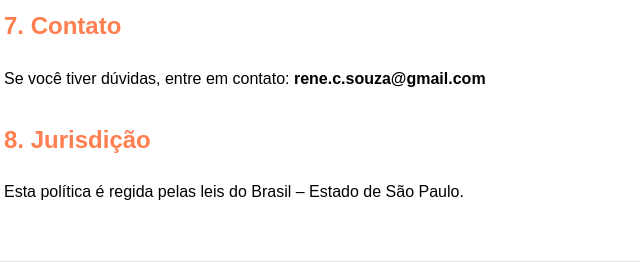
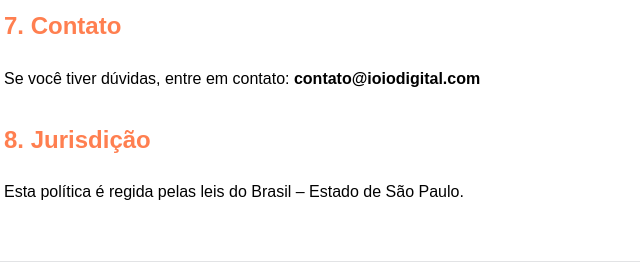
Before and after one commit to ioiodigital/bigpetlove, a plain HTML site: page privacidade.html in a window 1280 px wide. Shown: the part 1246-1508 px from the top of the page, 211-851 px from the left. Drawn offline with Linux system fonts and the light colour scheme.

Commit message:
Update privacidade.html

```diff
--- a/privacidade.html
+++ b/privacidade.html
@@ -77,7 +77,7 @@
     <p>Atualizações podem ser feitas e serão publicadas nesta mesma página.</p>
 
     <h2>7. Contato</h2>
-    <p>Se você tiver dúvidas, entre em contato: <strong>rene.c.souza@gmail.com</strong></p>
+    <p>Se você tiver dúvidas, entre em contato: <strong>contato@ioiodigital.com</strong></p>
 
     <h2>8. Jurisdição</h2>
     <p>Esta política é regida pelas leis do Brasil – Estado de São Paulo.</p>
```
